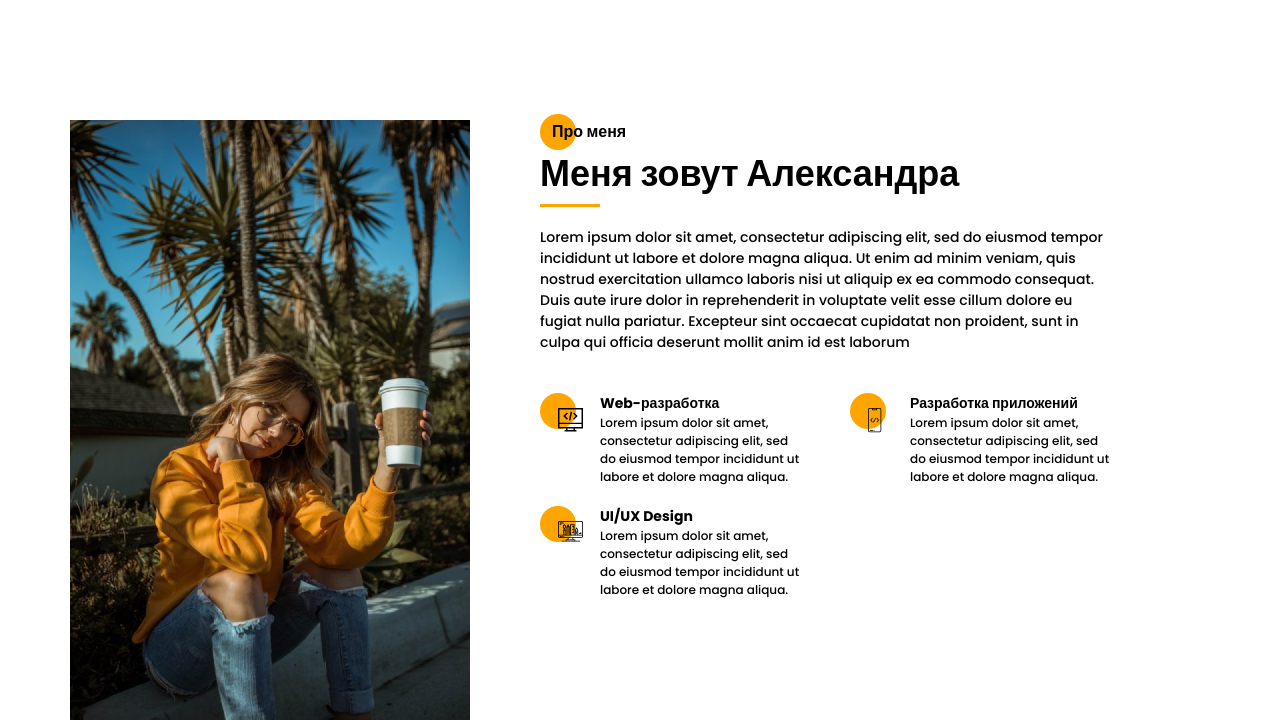
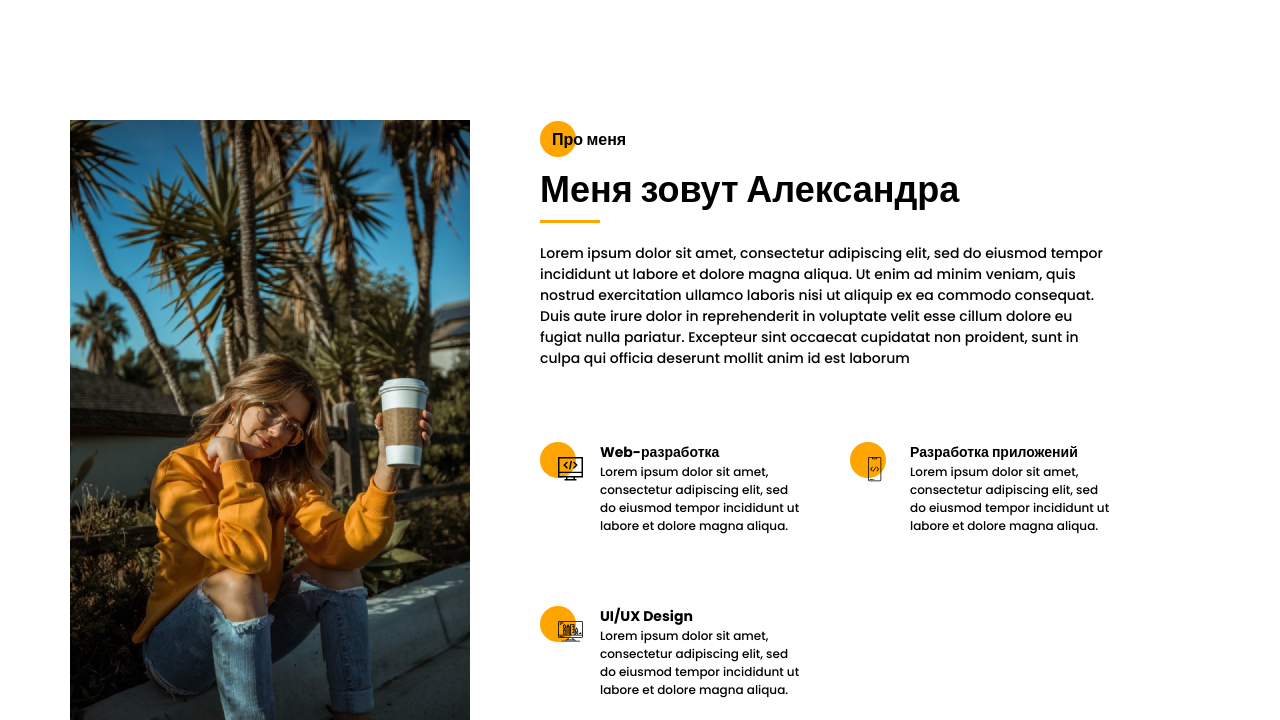
Before and after one commit to SergeyZ514/portfolio, a website: page src/index.html in a window 1280 px wide. Shown: the part 800-1520 px from the top of the page. Drawn offline with nearby package versions, Linux system fonts and the light colour scheme; files that its build step writes are made by us from their sources; files whose address does not match are found by name.

Commit message:
Second screen minor fixes

```diff
--- a/src/index.html
+++ b/src/index.html
@@ -280,19 +280,17 @@
             </div>
          </div>
       </section>
-      <section class="aboutme">
+      <section class="about">
          <div class="container">
-            <div class="aboutme__wrapper">
-               <div class="aboutme__myimage">
+            <div class="about__wrapper">
+               <div class="about__photo">
                   <img src="img/main_photo.jpg" alt="myphoto" />
                </div>
-               <div class="aboutme__myname">
-                  <div class="title title_fz16 aboutme__myname-title">
-                     Про меня
-                  </div>
-                  <div class="title">Меня зовут Александра</div>
-                  <div class="aboutme__divider"></div>
-                  <article class="aboutme__descr">
+               <div class="about__descr">
+                  <h2 class="title title_fz16 about__title">Про меня</h2>
+                  <div class="title about__subtitle">Меня зовут Александра</div>
+                  <div class="divider"></div>
+                  <p class="about__text">
                      Lorem ipsum dolor sit amet, consectetur adipiscing elit,
                      sed do eiusmod tempor incididunt ut labore et dolore magna
                      aliqua. Ut enim ad minim veniam, quis nostrud exercitation
@@ -301,11 +299,12 @@
                      esse cillum dolore eu fugiat nulla pariatur. Excepteur sint
                      occaecat cupidatat non proident, sunt in culpa qui officia
                      deserunt mollit anim id est laborum
-                  </article>
-                  <div class="aboutme__skills-wrapper">
-                     <div class="aboutme__skill">
+                  </p>
+               </div>
+               <div class="about__skills">
+                  <div class="about__skill">
                      <svg
-                           class="aboutme__svg"
+                        class="about__svg"
                         width="25"
                         height="24"
                         viewBox="0 0 25 24"
@@ -331,15 +330,15 @@
                      </svg>
 
                      <div class="title title_fz14">Web-разработка</div>
-                        <div class="aboutme__skill-descr">
-                           Lorem ipsum dolor sit amet, consectetur adipiscing
-                           elit, sed do eiusmod tempor incididunt ut labore et
-                           dolore magna aliqua.
+                     <div class="about__skill-text">
+                        Lorem ipsum dolor sit amet, consectetur adipiscing elit,
+                        sed do eiusmod tempor incididunt ut labore et dolore
+                        magna aliqua.
                      </div>
                   </div>
-                     <div class="aboutme__skill">
+                  <div class="about__skill">
                      <svg
-                           class="aboutme__svg"
+                        class="about__svg"
                         width="14"
                         height="25"
                         viewBox="0 0 14 25"
@@ -372,18 +371,16 @@
                         />
                      </svg>
 
-                        <div class="title title_fz14">
-                           Разработка приложений
-                        </div>
-                        <div class="aboutme__skill-descr">
-                           Lorem ipsum dolor sit amet, consectetur adipiscing
-                           elit, sed do eiusmod tempor incididunt ut labore et
-                           dolore magna aliqua.
+                     <div class="title title_fz14">Разработка приложений</div>
+                     <div class="about__skill-text">
+                        Lorem ipsum dolor sit amet, consectetur adipiscing elit,
+                        sed do eiusmod tempor incididunt ut labore et dolore
+                        magna aliqua.
                      </div>
                   </div>
-                     <div class="aboutme__skill">
+                  <div class="about__skill">
                      <svg
-                           class="aboutme__svg"
+                        class="about__svg"
                         width="25"
                         height="21"
                         viewBox="0 0 25 21"
@@ -429,11 +426,10 @@
                      </svg>
 
                      <div class="title title_fz14">UI/UX Design</div>
-                        <div class="aboutme__skill-descr">
-                           Lorem ipsum dolor sit amet, consectetur adipiscing
-                           elit, sed do eiusmod tempor incididunt ut labore et
-                           dolore magna aliqua.
-                        </div>
+                     <div class="about__skill-text">
+                        Lorem ipsum dolor sit amet, consectetur adipiscing elit,
+                        sed do eiusmod tempor incididunt ut labore et dolore
+                        magna aliqua.
                      </div>
                   </div>
                </div>
--- a/src/sass/blocks/_aboutme.scss
+++ b/src/sass/blocks/_about.scss
@@ -1,50 +1,56 @@
-.aboutme {
+.about {
 	margin-top: 120px;
 	background-color: #fff;
 	&__wrapper {
-		width: 1040px;
-		margin-right: auto;
 		display: grid;
 		grid-template-columns: 400px 570px;
+		grid-template-rows: minmax(240px, auto) minmax(255, auto);
+		grid-auto-rows: minmax(245px, auto);
 		column-gap: 70px;
+		row-gap: 40px;
 	}
 
-	&__myimage {
-		width: 400px;
+	&__photo {
+		grid-row: 1/3;
+		grid-column: 1/2;
 		img {
 			width: 100%;
 		}
 	}
 
-	&__myname {
+	&__descr {
+		grid-row: 1/2;
+		grid-column: 2/3;
+		padding-top: 7px;
+		.divider {
+			margin: 0 0 20px 0;
+		}
 	}
 
-	&__myname-title {
+	&__title {
 		position: relative;
 		@include before_circle;
 		z-index: 1;
-		padding-left: 12px;
+		padding: 1px 0 0 12px;
 	}
 
-	&__divider {
-		width: 60px;
-		height: 3px;
-		background-color: $main_color;
-		margin-bottom: 20px;
+	&__subtitle {
 	}
-	&__descr {
-		font-weight: 500;
+
+	&__text {
 		font-size: 14px;
 		line-height: 21px;
 		color: #000000;
-		margin-bottom: 40px;
+		margin: 0;
 	}
 
-	&__skills-wrapper {
+	&__skills {
+		grid-row: 2/3;
+		grid-column: 2/3;
 		display: grid;
-		grid-template-columns: repeat(auto-fill, 260px);
-		column-gap: 50px;
-		row-gap: 20px;
+		grid-template: repeat(2, 1fr) / repeat(2, 1fr);
+		grid-auto-rows: 1fr;
+		gap: 50px;
 	}
 
 	&__skill {
@@ -64,8 +70,7 @@
 		top: 15px;
 	}
 
-	&__skill-descr {
-		font-weight: 500;
+	&__skill-text {
 		font-size: 12px;
 		line-height: 18px;
 		color: #000000;
--- a/src/sass/style.scss
+++ b/src/sass/style.scss
@@ -12,10 +12,16 @@
 	width: 1140px;
 	margin: 0 auto;
 }
+.divider {
+	width: 60px;
+	height: 3px;
+	background-color: $main_color;
+	margin: 25px 0 0 0;
+}
 
 @import 'blocks/promo';
 @import 'blocks/buttons';
 @import 'blocks/titles';
 @import 'blocks/aside';
 @import 'blocks/menu';
-@import 'blocks/aboutme';
+@import 'blocks/about';
```
Lines whose indentation alone changed are shown as unchanged.
